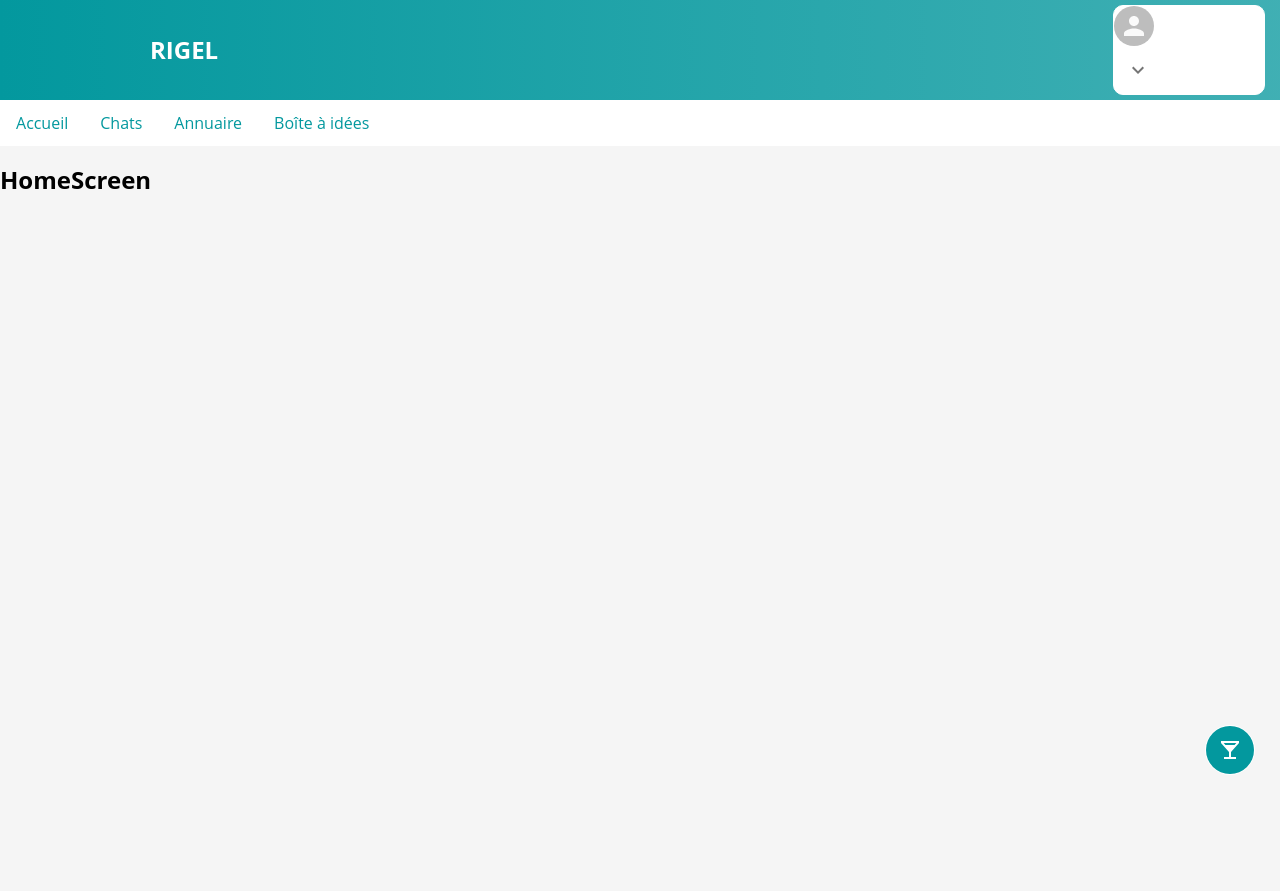
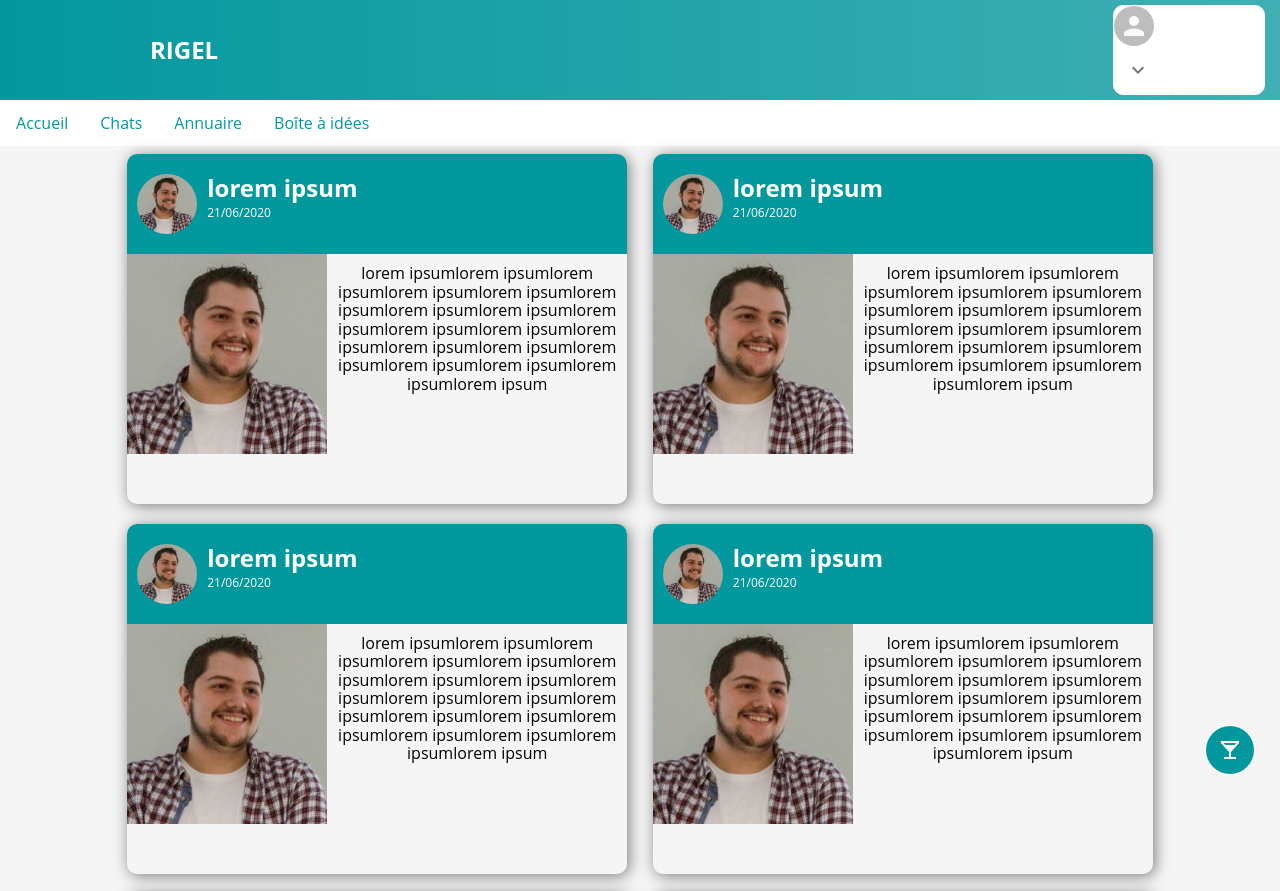
Before and after one commit to ArthurBrunet/Rigel-Front, a React (Create React App) app: page /home in a window 1280 px wide. Shown: the top 891 px of the page. Before the commit the page ends 800 px from the top, so only its background shows below. Built offline with nearby package versions, Linux system fonts and the light colour scheme.

Commit message:
add post to homescreen

```diff
--- a/src/Template/Screen/HomeScreen.js
+++ b/src/Template/Screen/HomeScreen.js
@@ -1,9 +1,25 @@
 import Apero from '../Component/apero'
+import CustomPostCard from "../Component/CustomPostCard";
 
 export function HomeScreen() {
     return (
-        <><h2>HomeScreen</h2>
-        <Apero></Apero>
+        <>
+            <Apero/>
+            <div className="cards">
+                <CustomPostCard/>
+                <CustomPostCard/>
+                <CustomPostCard/>
+                <CustomPostCard/>
+                <CustomPostCard/>
+                <CustomPostCard/>
+                <CustomPostCard/>
+                <CustomPostCard/>
+                <CustomPostCard/>
+                <CustomPostCard/>
+                <CustomPostCard/>
+                <CustomPostCard/>
+                <CustomPostCard/>
+            </div>
         </>
         );
 }
```
